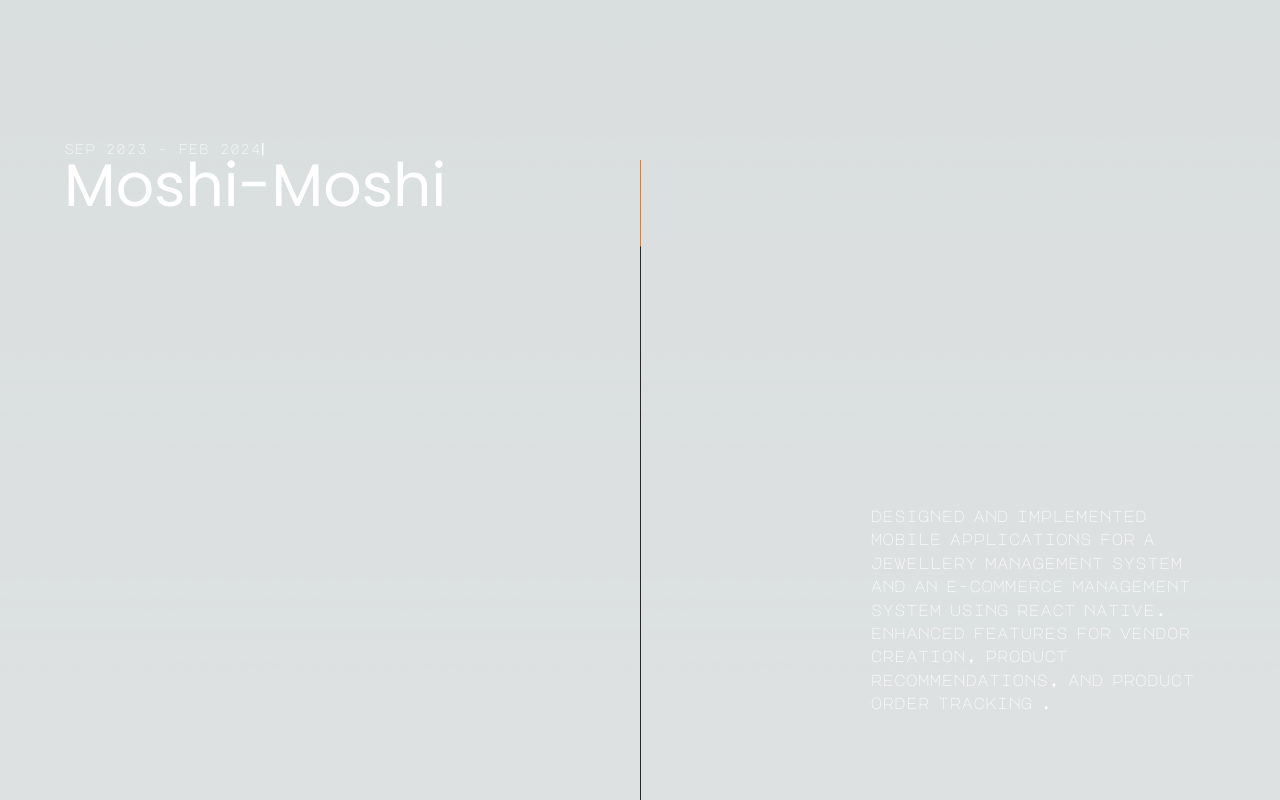
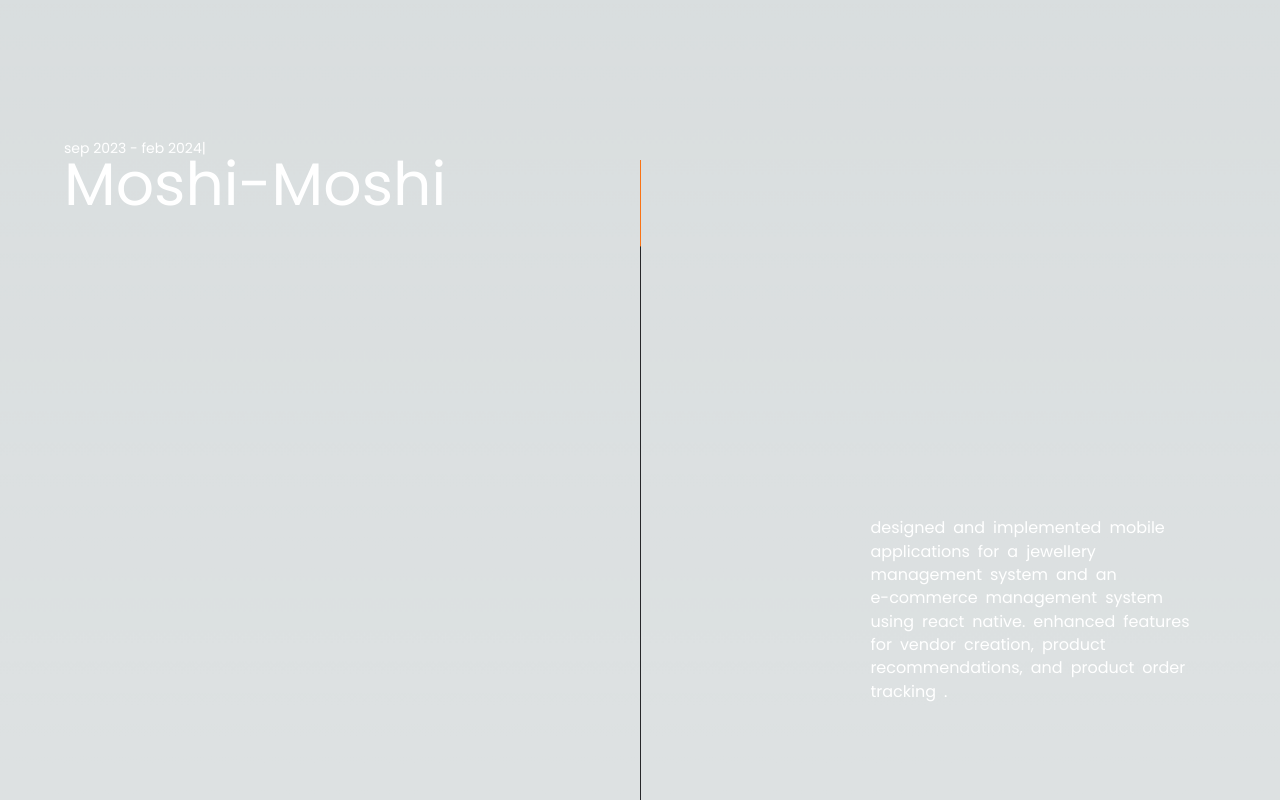
Before and after one commit to Rohitharish/Jishnu, a Next.js app: page /pages/Experience in a window 1280 px wide. Shown: the part 640-1440 px from the top of the page. Built offline with nearby package versions, Linux system fonts and the light colour scheme.

Commit message:
font-trial

```diff
--- a/src/app/components/Experience/Aunest.jsx
+++ b/src/app/components/Experience/Aunest.jsx
@@ -107,9 +107,9 @@
         text="Aunest"
       />
 
-      <section className="flex h-[50vh] lg:h-[100vh] w-full  flex-col items-end justify-center pl-[8%] lg:pl-[40%]  font-majorMono ">
+      <section className="flex h-[50vh] lg:h-[100vh] w-full  flex-col items-end justify-center pl-[8%] lg:pl-[40%]  ">
         <Multi
-          className=" w-full md-w-1/2 lg:w-1/2    text-white text-base leading-[1.2] font-majorMono lowercase"
+          className=" w-full md-w-1/2 lg:w-1/2    text-white text-base leading-[1.2] font-major lowercase"
           text="Designed and implemented mobile applications for a jewellery management system and an e-commerce management system using React Native. Enhanced features for vendor creation, product recommendations, and product order tracking ."
         />
       </section>
--- a/src/app/components/Menu/Menu.jsx
+++ b/src/app/components/Menu/Menu.jsx
@@ -64,7 +64,7 @@
   }, [isMenuOpen]);
 
   return (
-    <div className="fixed h-[200px] w-full top-[3%] z-[100] font-majorMono">
+    <div className="fixed h-[200px] w-full top-[3%] z-[100] font-major ">
       <Contact />
       <button
         className="absolute text-white left-[2%] rounded-lg flex items-end z-[100] overflow-hidden"
--- a/src/app/components/Navbar.jsx
+++ b/src/app/components/Navbar.jsx
@@ -2,7 +2,7 @@
 
 function Navbar() {
   return (
-    <div className="flex  w-full items-center justify-center fixed z-50  right-0 p-[.5%]  ">
+    <div className="flex   w-full items-center justify-center fixed z-50  right-0 p-[.5%]  ">
       <div className="flex h-[50px] w-full justify-between items-center text-xs md:text-sm lg:text-base  ">
         <button>[gmail]</button>
         <button>[instagram]</button>
--- a/src/app/globals.css
+++ b/src/app/globals.css
@@ -24,7 +24,7 @@
       rgb(var(--background-end-rgb))
     )
     rgb(var(--background-start-rgb));
-  font-family: "Major Mono Display", "Poppins", monospace;
+  font-family: "Poppins";
 }
 
 @layer utilities {
@@ -32,3 +32,11 @@
     text-wrap: balance;
   }
 }
+
+/* styles/globals.css */
+@font-face {
+  font-family: "MajorMonoDisplay";
+  src: url("/font/MajorMonoDisplay-Regular.ttf") format("truetype");
+  font-weight: normal;
+  font-style: normal;
+}
--- a/src/app/layout.js
+++ b/src/app/layout.js
@@ -1,12 +1,7 @@
-import { Major_Mono_Display, Poppins } from "next/font/google";
+import { Poppins } from "next/font/google";
 import "./globals.css";
 import ScrollProvider from "./components/Scrollprovider";
 import Menu from "./components/Menu/Menu";
-
-const majorMono = Major_Mono_Display({
-  weight: "400",
-  subsets: ["latin"],
-});
 
 const poppins = Poppins({
   weight: ["400", "700"],
@@ -22,7 +17,7 @@
 export default function RootLayout({ children }) {
   return (
     <html lang="en">
-      <body className={`${majorMono.className} ${poppins.className}`}>
+      <body className={` ${poppins.className}`}>
         <ScrollProvider>
           <Menu />
           {children}
--- a/src/app/page.js
+++ b/src/app/page.js
@@ -1,6 +1,4 @@
 "use client";
-
-import ScrollProvider from "./components/Scrollprovider";
 
 import Preloader from "./components/Preloader";
 import dynamic from "next/dynamic";
@@ -13,7 +11,6 @@
   return (
     <>
       <Preloader />
-
       <DynamicScene />
     </>
   );
--- a/src/app/pages/About/Info/Info.jsx
+++ b/src/app/pages/About/Info/Info.jsx
@@ -11,9 +11,9 @@
   return (
     <div className="relative flex flex-col h-[80vh] md:h-[100vh]  lg:h-[100vh] w-full   ">
       {/* first detail section */}
-      <section className="flex flex-col h-full w-full items-start justify-start">
+      <section className="flex flex-col h-full w-full items-start justify-start ">
         <Paragraph
-          className="flex  text-white text-base font-majorMono "
+          className="flex  text-white text-base font-major  "
           text="2019-2010"
         />
         <Multi
@@ -23,20 +23,20 @@
       </section>
       <section className="flex h-full w-full items-center justify-center pl:0 md:pl-[300px] lg:pl-[300px]  ">
         <Multi
-          className=" w-full   lg:w-[500px]  text-white text-base leading-[1.2] font-majorMono"
+          className=" w-full   lg:w-[500px]  text-white text-base leading-[1.2] font-major"
           text="Jewellery Management System with a React Native mobile app for users and ReactJS web apps for admin and vendor panels, enabling shop management, product sales, and investment plan enrollments"
         />
       </section>
-      <section className="flex  h-1/2 w-full items-center justify-between  ">
+      <section className="flex  h-1/2 w-full items-center justify-between font-major  ">
         <Link href="/">
           <Paragraph
-            className="flex  justify-start   text-white text-sm font-majorMono "
+            className="flex  justify-start   text-white text-sm  "
             text="[Go BAck]"
           />
         </Link>
 
         <Paragraph
-          className="flex justify-end    text-white text-sm  font-majorMono"
+          className="flex justify-end    text-white text-sm font-major "
           text="born [2/4/2000]"
         />
       </section>
--- a/src/app/pages/Aboutme/Page.jsx
+++ /dev/null
@@ -1,27 +0,0 @@
-import Maintext from "@/app/components/Maintextanimation/Maintext";
-import React from "react";
-
-function About() {
-  return (
-    <div className="h-full">
-      <ReusableScrollAnimation
-        imageSrc="/sample3.jpg"
-        scaleInitial={1}
-        scaleFinal={0.9}
-        imageinitialscale={1}
-        imagefinalscale={1.2}
-        borderRadius={10}
-        scrub={1}
-        start="0%"
-        end="100%"
-      />
-
-      <Paragraph
-        className="flex h-full w-full  items-center justify-center text-white text-xl "
-        text="2019-2010"
-      />
-    </div>
-  );
-}
-
-export default About;
--- a/tailwind.config.js
+++ b/tailwind.config.js
@@ -8,7 +8,7 @@
   theme: {
     extend: {
       fontFamily: {
-        majorMono: ['"Major Mono Display"', "monospace"],
+        major: ["MajorMonoDisplay", "monospace"],
       },
 
       backgroundImage: {
```
